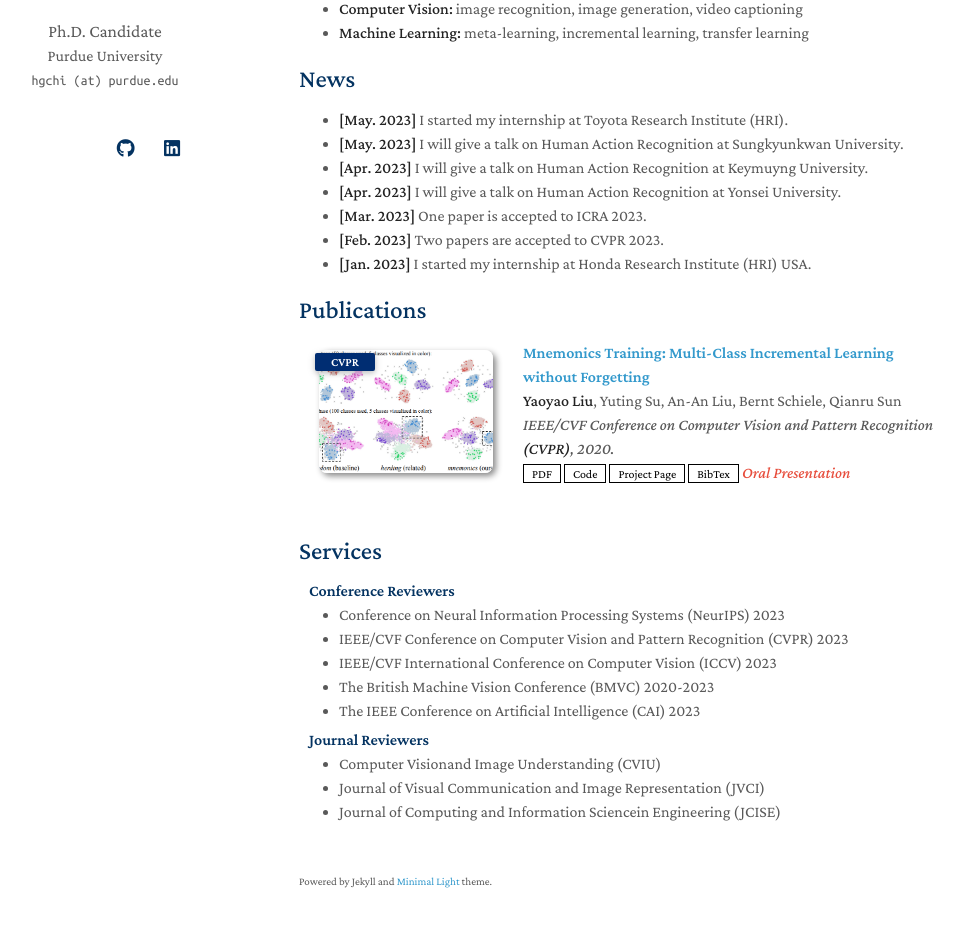
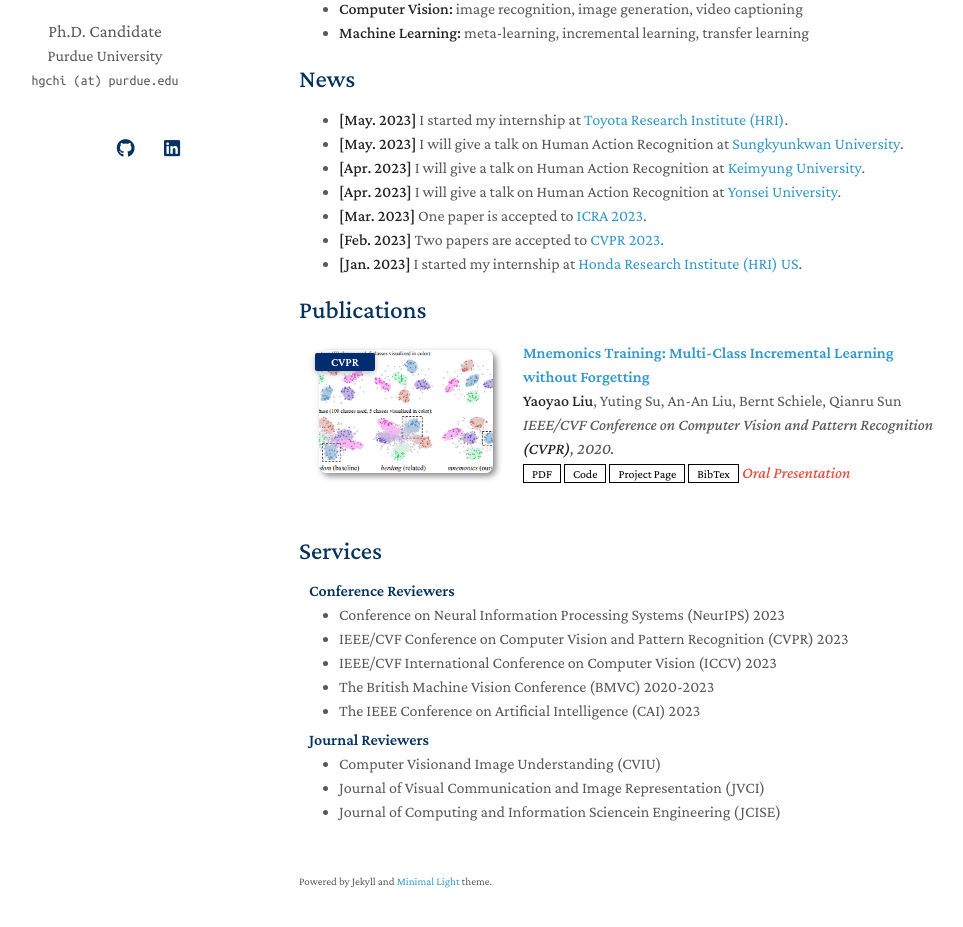
Before and after one commit to stnoah1/stnoah1.github.io, a Jekyll site: the page built from index.md, in a window 1280 px wide and 1184 px high. Shown: the part 222-1149 px from the top of the window, without its empty margins (171-1134 px from the left). Built offline with Jekyll 4.4.1, drawn with Linux system fonts in a browser that asks for light colours; nearby versions of some CDN libraries; a style sheet for code colours, icons or effects is not loaded; our own code applies the rules of GitHub Pages for plain Markdown files.

Commit message:
rebuilding site Sat May 20 17:32:50 KST 2023

```diff
--- a/_config.yml
+++ b/_config.yml
@@ -30,7 +30,7 @@ enable_footnote: true
 
 # Google Analytics ID
 # Please remove this if you don't use Google Analytics
-google_analytics: UA-111540567-4
+# google_analytics: UA-111540567-4
 
 # Use this project as a remote theme for GitHub Pages
 # See the guide here: https://docs.github.com/en/pages/setting-up-a-github-pages-site-with-jekyll/adding-a-theme-to-your-github-pages-site-using-jekyll
@@ -41,8 +41,6 @@ exclude:
   - Gemfile
   - Gemfile.lock
   - README.md
-  - README_zh_Hans.md
-  - README_zh_Hant.md
-  - README_de.md
   - LICENSE
   - minimal-light.gemspec
+  - deploy.sh
--- a/index.md
+++ b/index.md
@@ -13,13 +13,13 @@ I am currently a Ph.D candidate in the Department of Electrical and Computer Eng
 
 ## News
 
-- **[May. 2023]** I started my internship at Toyota Research Institute (HRI).
-- **[May. 2023]** I will give a talk on Human Action Recognition at Sungkyunkwan University.
-- **[Apr. 2023]** I will give a talk on Human Action Recognition at Keymuyng University.
-- **[Apr. 2023]** I will give a talk on Human Action Recognition at Yonsei University.
-- **[Mar. 2023]** One paper is accepted to ICRA 2023.
-- **[Feb. 2023]** Two papers are accepted to CVPR 2023.
-- **[Jan. 2023]** I started my internship at Honda Research Institute (HRI) USA.
+- **[May. 2023]** I started my internship at [Toyota Research Institute (HRI)](https://www.tri.global).
+- **[May. 2023]** I will give a talk on Human Action Recognition at [Sungkyunkwan University](https://www.skku.ac.kr).
+- **[Apr. 2023]** I will give a talk on Human Action Recognition at [Keimyung University](https://www.kmu.ac.kr).
+- **[Apr. 2023]** I will give a talk on Human Action Recognition at [Yonsei University](https://www.yonsei.ac.kr).
+- **[Mar. 2023]** One paper is accepted to [ICRA 2023](https://www.icra2023.org).
+- **[Feb. 2023]** Two papers are accepted to [CVPR 2023](https://cvpr2023.thecvf.com).
+- **[Jan. 2023]** I started my internship at [Honda Research Institute (HRI) US](https://usa.honda-ri.com).
 
 {% include_relative _includes/publications.md %}
 
```
